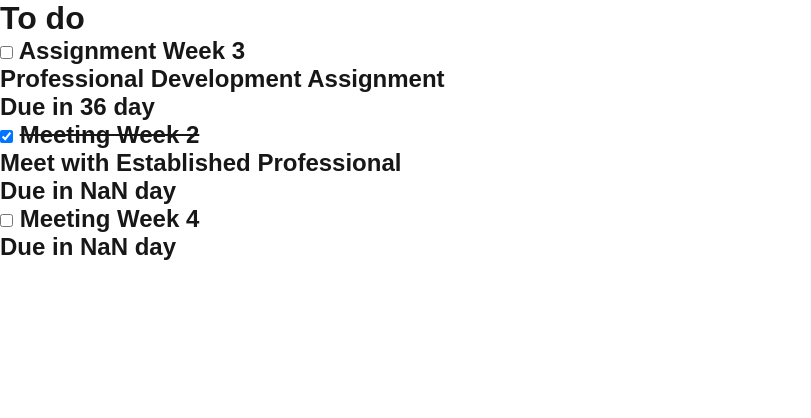
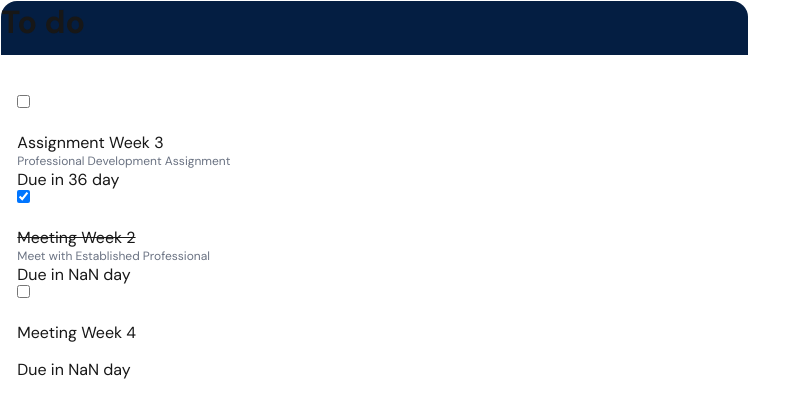
Before and after one commit to MentoredSP26/NextForAutism, a Next.js app in the folder matchingplatform/: page / in a window 1280 px wide. Shown: the top 418 px of the page, without its empty margins (0-811 px from the left). Built offline with nearby package versions, Linux system fonts and the light colour scheme.

Commit message:
fix styling

```diff
--- a/matchingplatform/src/app/page.js
+++ b/matchingplatform/src/app/page.js
@@ -2,12 +2,13 @@
 import Image from "next/image";
 import styles from "./page.module.css";
 import TodoList from "@/components/TodoList/page";
+import RecentActivity from "@/components/RecentActivity/page";
 
 export default function Home() {
   return (
-    <p>
+    <div>
       <TodoList />
-    </p>
+    </div>
 
   );
 }
--- a/matchingplatform/src/components/TodoList/page.jsx
+++ b/matchingplatform/src/components/TodoList/page.jsx
@@ -1,4 +1,5 @@
 "use client";
+import styles from './style.css';
 import { useState } from 'react';
 import { initialTodos } from './todos.js';
 
@@ -24,30 +25,28 @@ export default function TodoList() {
 
 
   return (
-    <div className='todo bar'>
-      <h1>
+    <div className='todobar'>
+      <h1 className='header'>
         To do
       </h1>
-      <h2>
 
-      <ul>
+      <ul className='dashboard'>
         {todos.map(todo => (
-          <li key={todo.id}>
-            <div>
+          <ul key={todo.id}>
+            <div className='intro p'>
               <input
                 type="checkbox"
                 checked={todo.completed}
                 onChange={() => toggle(todo.id)}
               />
-              {' '}
               {todo.completed ? <s>{todo.text}</s> : todo.text}
             </div>
-            <p>{todo.decription}</p>
-            <p>Due in {getDaysUntil(todo.duedate)} day</p>
-          </li>
+            <div className='description'>{todo.decription}</div>
+            <div className='due style'>Due in {getDaysUntil(todo.duedate)} day</div>
+
+          </ul>
         ))}
       </ul>
-      </h2>
     </div>
   );
 }
--- a/matchingplatform/src/components/TodoList/style.css
+++ b/matchingplatform/src/components/TodoList/style.css
@@ -0,0 +1,227 @@
+@import url('https://fonts.googleapis.com/css2?family=DM+Sans:ital,opsz,wght@0,9..40,100..1000;1,9..40,100..1000&display=swap');
+.todobar {
+    font-family: 'DM Sans', sans-serif;
+}
+.header{
+  /* CardHeader */
+
+  position: absolute;
+  width: 746.67px;
+  height: 54px;
+  left: 1.33px;
+  top: 1.33px;
+
+  background: #041E42;
+  border-radius: 16px 16px 0px 0px;
+
+}
+.page {
+  --background: #fafafa;
+  --foreground: #fff;
+
+  --text-primary: #000;
+  --text-secondary: #666;
+
+  --button-primary-hover: #383838;
+  --button-secondary-hover: #f2f2f2;
+  --button-secondary-border: #ebebeb;
+
+  display: flex;
+  flex: 1;
+  flex-direction: column;
+  align-items: center;
+  justify-content: center;
+  font-family: var(--font-geist-sans);
+  background-color: var(--background);
+}
+
+.main {
+  display: flex;
+  flex: 1;
+  width: 100%;
+  max-width: 800px;
+  flex-direction: column;
+  align-items: flex-start;
+  justify-content: space-between;
+  background-color: var(--foreground);
+  padding: 120px 60px;
+}
+
+.intro {
+  display: flex;
+  flex-direction: column;
+  align-items: flex-start;
+  text-align: left;
+  gap: 24px;
+}
+
+.intro h1 {
+  max-width: 320px;
+  font-size: 40px;
+  font-family: 'DM Sans', sans-serif;
+  font-weight: 600;
+  line-height: 48px;
+  letter-spacing: -2.4px;
+  text-wrap: balance;
+  color: var(--text-primary);
+}
+
+.intro p {
+/* Assignment Week 5 */
+
+font-family: 'DM Sans';
+font-style: normal;
+font-weight: 500;
+font-size: 14px;
+line-height: 20px;
+/* identical to box height, or 143% */
+
+color: #00263E;
+}
+.description{
+  /* Assignment Description */
+
+width: 232px;
+height: 16px;
+
+font-family: 'DM Sans';
+font-style: normal;
+font-weight: 400;
+font-size: 12px;
+line-height: 16px;
+/* identical to box height, or 133% */
+
+color: #6A7282;
+
+
+/* Inside auto layout */
+flex: none;
+order: 0;
+flex-grow: 1;
+
+}
+.dashboard{
+  /* SimpleDashboard */
+
+position: absolute;
+width: 714.67px;
+height: 178px;
+left: 17.33px;
+top: 95.33px;
+
+
+}
+.intro a {
+  font-weight: 500;
+  color: var(--text-primary);
+}
+
+.due style {
+  /* max-width: 440px;
+  font-size: 18px;
+  line-height: 32px;
+  text-wrap: balance;
+  text-align: right;
+  color: var(--text-secondary); */
+  /* Due in 16 days */
+
+  width: 82px;
+  height: 16px;
+
+  font-family: 'DM Sans';
+  font-style: normal;
+  font-weight: 400;
+  font-size: 8px;
+  line-height: 12px;
+  /* identical to box height, or 133% */
+
+  color: #99A1AF;
+
+
+  /* Inside auto layout */
+  flex: none;
+  order: 0;
+  flex-grow: 0;
+
+
+}
+
+.ctas {
+  display: flex;
+  flex-direction: row;
+  width: 100%;
+  max-width: 440px;
+  gap: 16px;
+  font-size: 14px;
+}
+
+.ctas a {
+  display: flex;
+  justify-content: center;
+  align-items: center;
+  height: 40px;
+  padding: 0 16px;
+  border-radius: 128px;
+  border: 1px solid transparent;
+  transition: 0.2s;
+  cursor: pointer;
+  width: fit-content;
+  font-weight: 500;
+}
+
+a.primary {
+  background: var(--text-primary);
+  color: var(--background);
+  gap: 8px;
+}
+
+a.secondary {
+  border-color: var(--button-secondary-border);
+}
+
+/* Enable hover only on non-touch devices */
+@media (hover: hover) and (pointer: fine) {
+  a.primary:hover {
+    background: var(--button-primary-hover);
+    border-color: transparent;
+  }
+
+  a.secondary:hover {
+    background: var(--button-secondary-hover);
+    border-color: transparent;
+  }
+}
+
+@media (max-width: 600px) {
+  .main {
+    padding: 48px 24px;
+  }
+
+  .intro {
+    gap: 16px;
+  }
+
+  .intro h1 {
+    font-size: 32px;
+    line-height: 40px;
+    letter-spacing: -1.92px;
+  }
+}
+
+@media (prefers-color-scheme: dark) {
+  .logo {
+    filter: invert();
+  }
+
+  .page {
+    --background: #000;
+    --foreground: #000;
+
+    --text-primary: #ededed;
+    --text-secondary: #999;
+
+    --button-primary-hover: #ccc;
+    --button-secondary-hover: #1a1a1a;
+    --button-secondary-border: #1a1a1a;
+  }
+}
```
Also changed, not shown: matchingplatform/src/components/RecentActivity/styles.css (added).
